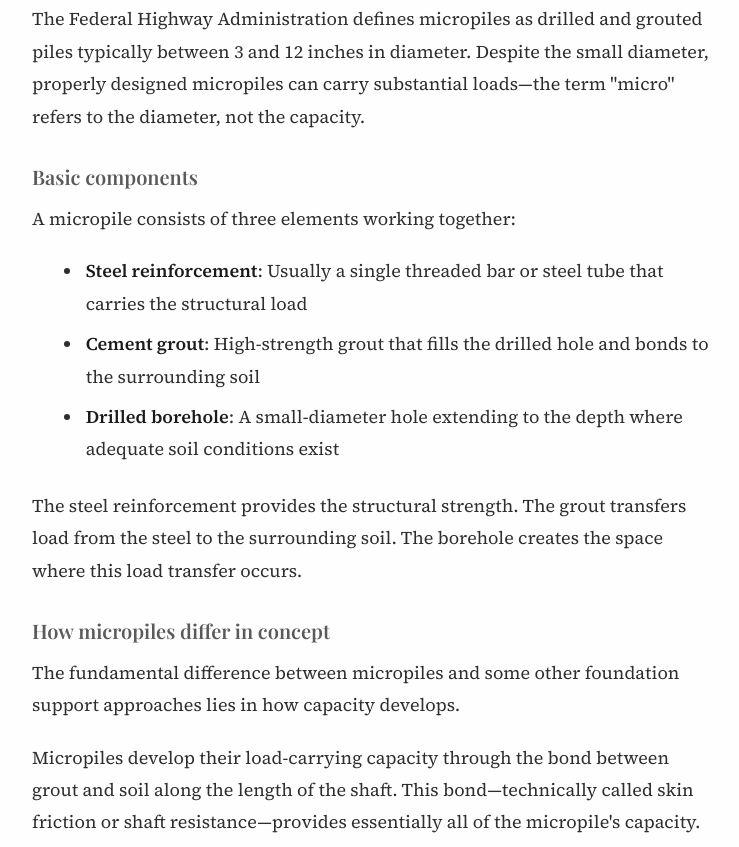
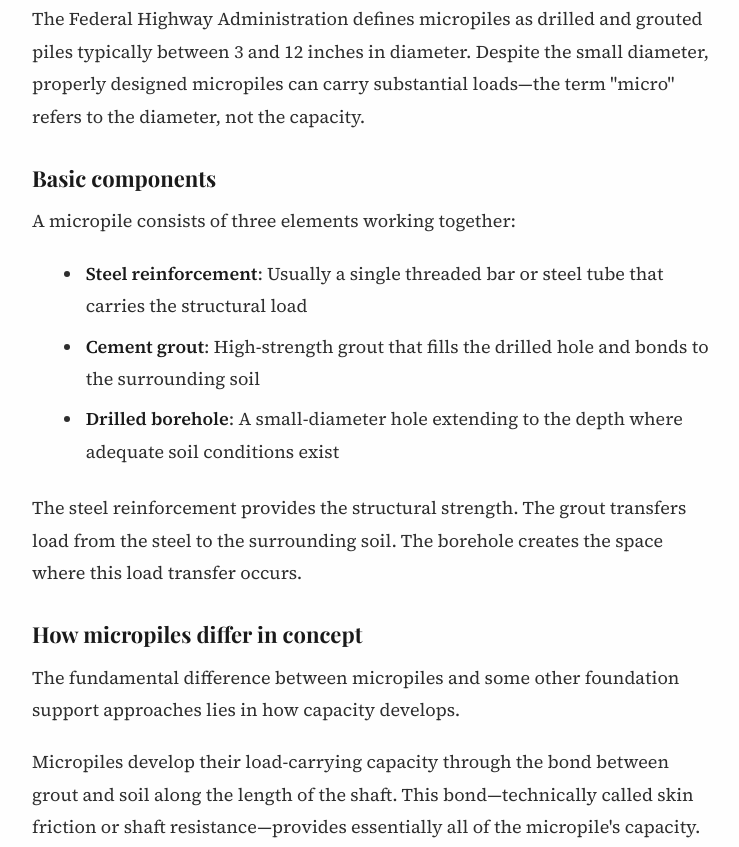
Before and after one commit to tappel003-byte/myfoundationrepairconsultant, an Astro site: page /micropiles in a window 1280 px wide. Shown: the part 1259-2106 px from the top of the page, without its empty margins (130-869 px from the left). Built offline with nearby package versions, Linux system fonts and the light colour scheme; Astro itself is replaced by a stand-in of ours; a web font is replaced by a local one.

Commit message:
Bold the claim subheads

```diff
--- a/src/styles/redesign.css
+++ b/src/styles/redesign.css
@@ -56,9 +56,11 @@ hr {
   display: none;
 }
 
-.subhead {
+.subhead,
+.accordion-content-inner h3,
+.content-block h3 {
   color: #1a1a1a;
-  font-weight: 600;
+  font-weight: 700;
   font-size: 22px;
 }
 
@@ -312,7 +314,7 @@ hr {
 }
 .paper-body h3 {
   font-size: 20px;
-  font-weight: 600;
+  font-weight: 700;
   margin: 28px 0 12px;
 }
 .paper-body p { margin: 0 0 16px; }
```
